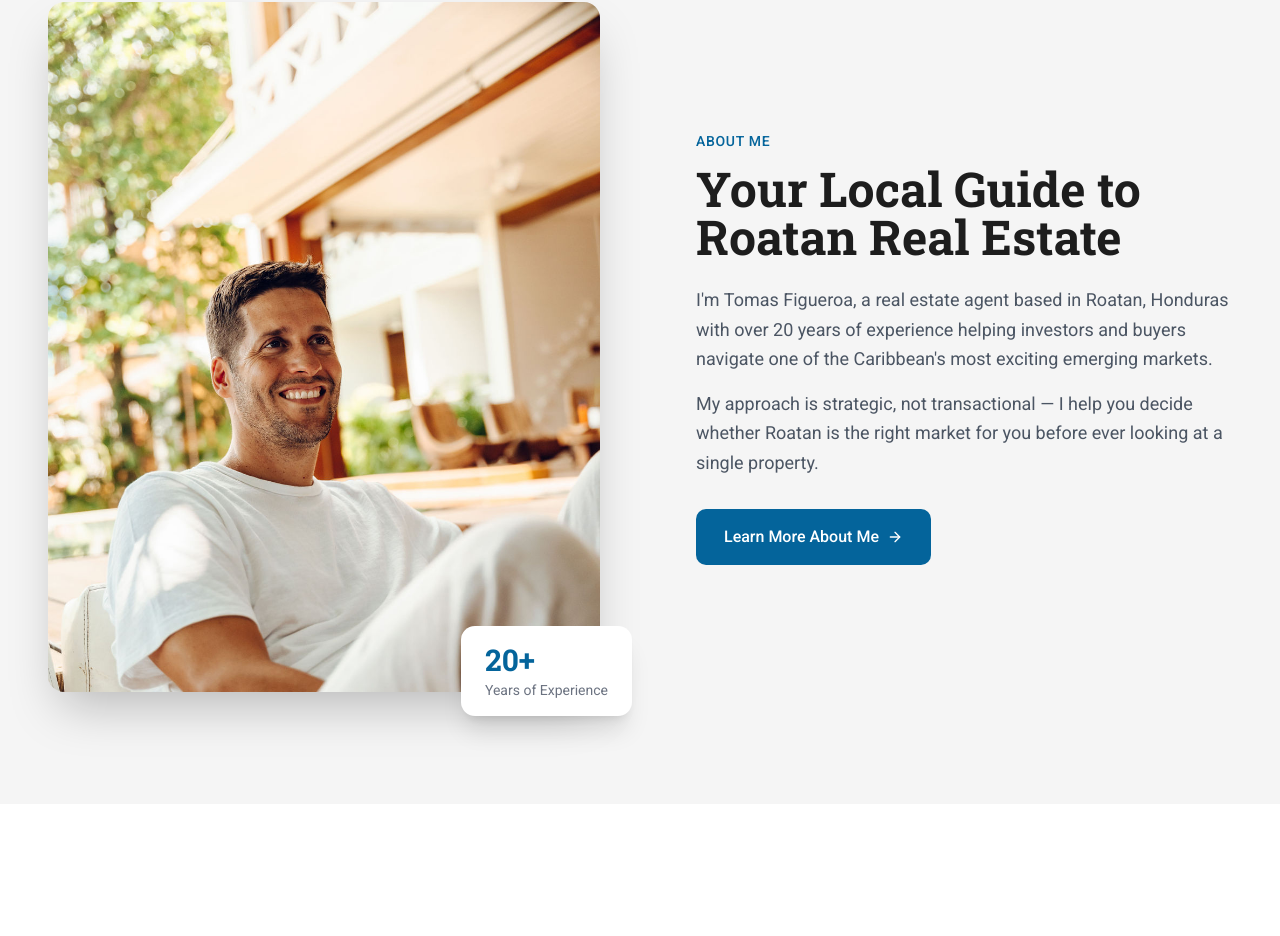
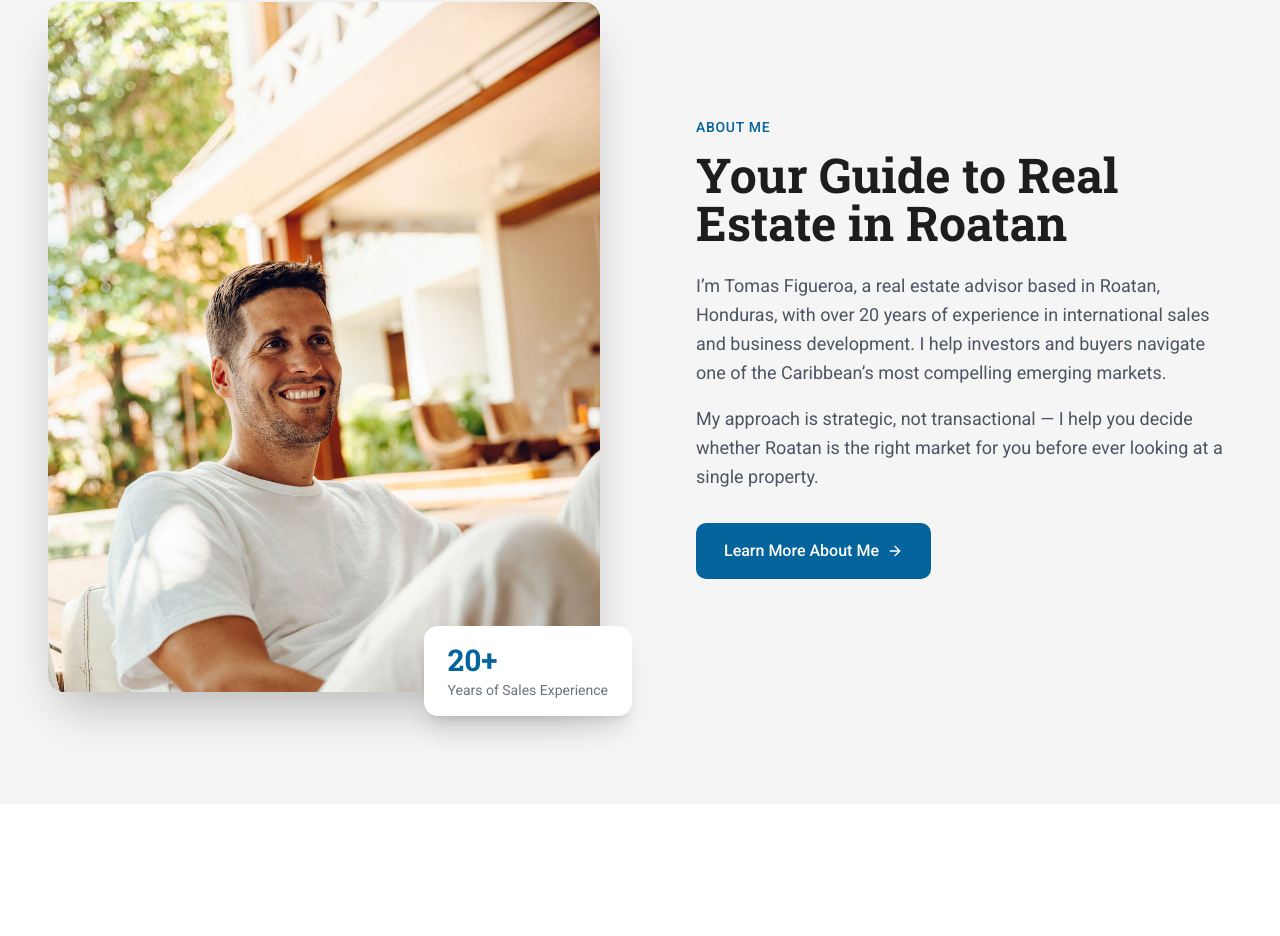
Before and after one commit to tomasfigueroa27/tomas-website, a React (Vite) app: page /new-developments in a window 1280 px wide. Shown: the part 910-1846 px from the top of the page. Built offline with nearby package versions, Linux system fonts and the light colour scheme.

Commit message:
Update HomeAbout.tsx

```diff
--- a/src/sections/HomeAbout.tsx
+++ b/src/sections/HomeAbout.tsx
@@ -40,7 +40,7 @@ const HomeAbout = () => {
             {/* Floating stat card */}
             <div className="absolute -bottom-6 -right-4 lg:-right-8 bg-white rounded-xl shadow-xl px-6 py-4">
               <p className="text-3xl font-bold text-[#04649b]" style={{ fontFamily: "'Roboto Slab', serif" }}>20+</p>
-              <p className="text-sm text-gray-500 mt-0.5">Years of Experience</p>
+              <p className="text-sm text-gray-500 mt-0.5">Years of Sales Experience</p>
             </div>
           </div>
 
@@ -53,12 +53,12 @@ const HomeAbout = () => {
               className="text-3xl md:text-4xl lg:text-5xl font-bold text-[#1d1d1d] mt-3 mb-6 leading-tight"
               style={{ fontFamily: "'Roboto Slab', serif" }}
             >
-              Your Local Guide to Roatan Real Estate
+              Your Guide to Real Estate in Roatan
             </h2>
             <p className="text-gray-600 text-lg leading-relaxed mb-4">
-              I'm Tomas Figueroa, a real estate agent based in Roatan, Honduras with over 20 years of
-              experience helping investors and buyers navigate one of the Caribbean's most exciting
-              emerging markets.
+              I’m Tomas Figueroa, a real estate advisor based in Roatan, Honduras, with over 20 years of experience
+              in international sales and business development. I help investors and buyers navigate one of the Caribbean’s
+              most compelling emerging markets.
             </p>
             <p className="text-gray-600 text-lg leading-relaxed mb-8">
               My approach is strategic, not transactional — I help you decide whether Roatan is the right
```
